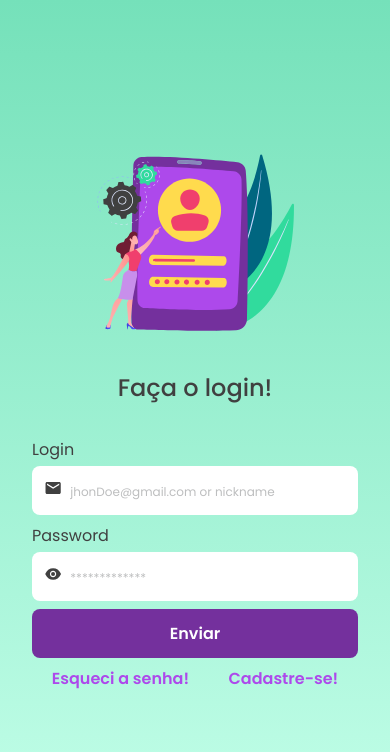
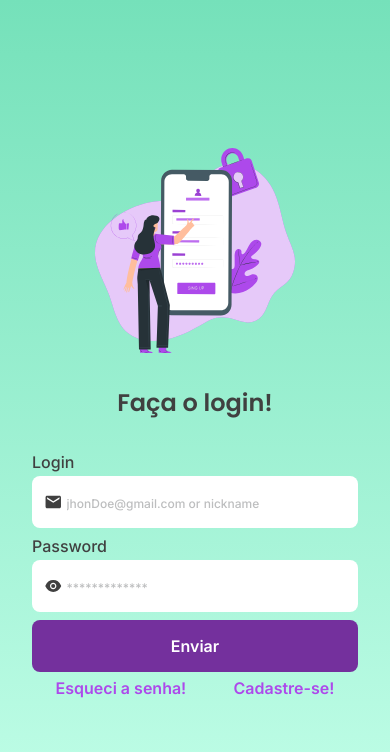
Before and after one commit to jacksonMarcelinoFreitas/Front-End-Task-Management-Kids, a React (Vite) app: page / in a window 390 px wide. Shown: the top 752 px of the page. Built offline with nearby package versions, Linux system fonts and the light colour scheme.

Commit message:
:lipstick: logging screen responsive

```diff
--- a/src/components/Button/style.ts
+++ b/src/components/Button/style.ts
@@ -4,21 +4,21 @@ export const Container = styled.button`
   display: flex;
   align-items: center;
   justify-content: center;
-  gap: 8px;
+  gap: 0.8rem;
 
   color: ${({theme}) => theme.COLORS.WHITE};
   background: ${({ theme }) => theme.COLORS.VIOLET_700};
 
-  border-radius: 8px;
+  border-radius: 0.8rem;
 
-  padding: 12px;
+  padding: 1.6rem 1.2rem;
   width: 100%;
 
   .loaderButton, .valueButton{
     display: flex;
     align-items: center;
     justify-content: center;
-    gap: 4px;
+    gap: 0.4rem;
   }
 
   .valueButton{
--- a/src/components/Input/style.ts
+++ b/src/components/Input/style.ts
@@ -5,27 +5,29 @@ export const Container = styled.div`
   align-items: start;
   justify-content: left;
   flex-direction: column;
-  gap: 4px;
+  gap: 0.4rem;
 
   width: 100%;
 
   label{
     font-weight: 400;
     color: ${({theme}) => theme.COLORS.GRAY_700};
+    font-size: clamp(1.4rem, 1.6rem, 2rem);
   }
 
   div{
     display: flex;
     align-items: start;
     justify-content: left;
-    gap: 8px;
+    gap: 0.4rem;
 
-    padding: 12px;
+    padding: 16px 12px;
+
     width: 100%;
 
     background: ${({theme}) => theme.COLORS.WHITE};
 
-    border-radius: 8px;
+    border-radius: 0.8rem;
 
     svg{
       color: ${({theme}) => theme.COLORS.GRAY_700};
@@ -35,7 +37,7 @@ export const Container = styled.div`
 
       &::placeholder{
         color: ${({theme}) => theme.COLORS.GRAY_300};
-        font-size: 12px;
+        font-size: 1.2rem;
       }
 
       color: ${({theme}) => theme.COLORS.GRAY_700};
@@ -51,7 +53,7 @@ export const Container = styled.div`
     width: 100%;
     font-family: 'Inter', sans-serif;
     text-align: left;
-    font-size: 12px;
+    font-size: 1.2rem;
     color: ${({theme}) => theme.COLORS.PINK_400};
   }
 `
--- a/src/pages/Login/index.tsx
+++ b/src/pages/Login/index.tsx
@@ -1,6 +1,6 @@
 import { AiFillEye, AiFillEyeInvisible } from 'react-icons/ai';
 import { schema } from '../../utils/form-schema-login';
-import imageLogup from '../../assets/image-logup.svg';
+import imageLogin from '../../assets/login.svg';
 import { Button } from '../../components/Button';
 import { useNavigate } from 'react-router-dom';
 import { Input } from '../../components/Input';
@@ -62,13 +62,11 @@ export function Login(){
 
   return(
       <Container>
-          <div>
-            <img src={imageLogup} alt="imagem de login"/>
-          </div>
+        <img src={imageLogin} alt="imagem de login"/>
+        <form className='form-container' onSubmit={formik.handleSubmit}>
           <h1>
             Faça o login!
           </h1>
-          <form className='form-container' onSubmit={formik.handleSubmit}>
           <div className='box-container'>
             <Input
               type="text"
@@ -82,8 +80,6 @@ export function Login(){
               onChange={formik.handleChange}
               placeholder="jhonDoe@gmail.com or nickname"
             />
-
-              <div className='input-password'>
             <Input
               name="password"
               label="Password"
@@ -97,7 +93,6 @@ export function Login(){
               type={eyeIsClosed ? 'text' : 'password'}
               Icon={eyeIsClosed ? AiFillEyeInvisible : AiFillEye}
             />
-              </div>
             <Button
               type="submit"
               value="Enviar"
--- a/src/pages/Login/style.ts
+++ b/src/pages/Login/style.ts
@@ -1,21 +1,20 @@
 import styled from "styled-components";
+import { device } from '../../utils/device';
 
 export const Container = styled.div`
   display: flex;
   align-items: center;
+  justify-content: center;
   flex-direction: column;
-  justify-content: center;
-  gap: 32px;
+  gap: 3.2rem;
 
   width: 100vw;
   height: 100vh;
 
-  padding: 24px 32px;
+  padding: 2.4rem 3.2rem;
 
-  h1{
-    font-family: 'Poppins', sans-serif;
-    font-weight: 500;
-    font-size: clamp(1.5rem, 2.5vw, 2rem);
+  img{
+    width: clamp(20rem, 40%, 50rem);
   }
 
   .form-container, .box-container, .box-buttons, .input-password{
@@ -26,14 +25,9 @@ export const Container = styled.div`
     width: 100%;
   }
 
-  .input-password{
-    gap: 4px;
-  }
+  .form-container{
+    gap: 3.2rem;
 
-  .form-container{
-    gap: 16px;
-
-    margin: 0 24px;
     max-width: 100%;
     min-width: 200px;
   }
@@ -42,14 +36,14 @@ export const Container = styled.div`
     gap: 8px;
   }
 
-
   .box-buttons{
     flex-direction: row;
 
     width: 100%;
 
     button{
-      font-size: 16px;
+      font-size: clamp(1.2rem, 1.6rem, 2rem);
+      line-height: 1.6rem;
 
       border: none;
 
@@ -58,6 +52,31 @@ export const Container = styled.div`
     }
   }
 
+  @media ${device.mobileL} {
+    .form-container{
+      width: 70%;
+    }
+  }
+
+  @media ${device.tablet} {
+    .form-container{
+      width: clamp(50%, 70%, 80%);
+    }
+  }
+
+  @media ${device.laptop} {
+    flex-direction: row;
+    gap: 10.8rem;
+
+    .form-container{
+      width: 40%;
+    }
+  }
+
+
+
+
+
 
 
 `
--- a/src/services/api.ts
+++ b/src/services/api.ts
@@ -1,8 +1,8 @@
 import axios from 'axios';
 
 export const api = axios.create({
-  // baseURL: "https://34.228.223.216:8080"
-  baseURL: "https://localhost:8443"
+  baseURL: "http://34.228.223.216:8080"
+  // baseURL: "http://localhost:8443"
 
 });
 
--- a/src/styles/global.ts
+++ b/src/styles/global.ts
@@ -7,6 +7,10 @@ export default createGlobalStyle`
         padding: 0;
         box-sizing: border-box;
     }
+
+  html{
+    font-size: 62.5%;
+  }
 
   #root{
     width: 100vw;
@@ -29,9 +33,15 @@ export default createGlobalStyle`
 
   }
 
+  h1{
+    font-family: 'Poppins', sans-serif;
+    font-weight: 600;
+    font-size: clamp(2.4rem, 3.2vw, 4rem);
+  }
+
   body, input, button, textarea{
-      font-family: 'Poppins', sans-serif;
-      font-size: 16px;
+      font-family: 'Inter', sans-serif;
+      font-size: 1.6rem;
 
       outline: none;
       font-style: normal;
@@ -57,13 +67,13 @@ export default createGlobalStyle`
   }
 
   body::-webkit-scrollbar{
-    width: 12px;
+    width: 1.2rem;
     background: transparent;
   }
 
   body::-webkit-scrollbar-thumb{
     background: ${({theme}) => theme.COLORS.TURQUOSE_400};
-    border-radius: 8px;
+    border-radius: 0.8rem;
   }
 
   .loader{
--- /dev/null
+++ b/src/utils/device.ts
@@ -0,0 +1,18 @@
+const size = {
+  mobileS: '320px',
+  mobileM: '375px',
+  mobileL: '425px',
+  tablet: '768px',
+  laptop: '1024px',
+  laptopL: '1440px',
+  desktop: '2560px'
+}
+
+export const device = {
+  mobileS: `(min-width: ${size.mobileS})`,
+  mobileM: `(min-width: ${size.mobileM})`,
+  mobileL: `(min-width: ${size.mobileL})`,
+  tablet: `(min-width: ${size.tablet})`,
+  laptop: `(min-width: ${size.laptop})`,
+  desktop: `(min-width: ${size.desktop})`,
+};
```
Also changed, not shown: src/assets/login.svg (added). Lines whose indentation alone changed are shown as unchanged.
